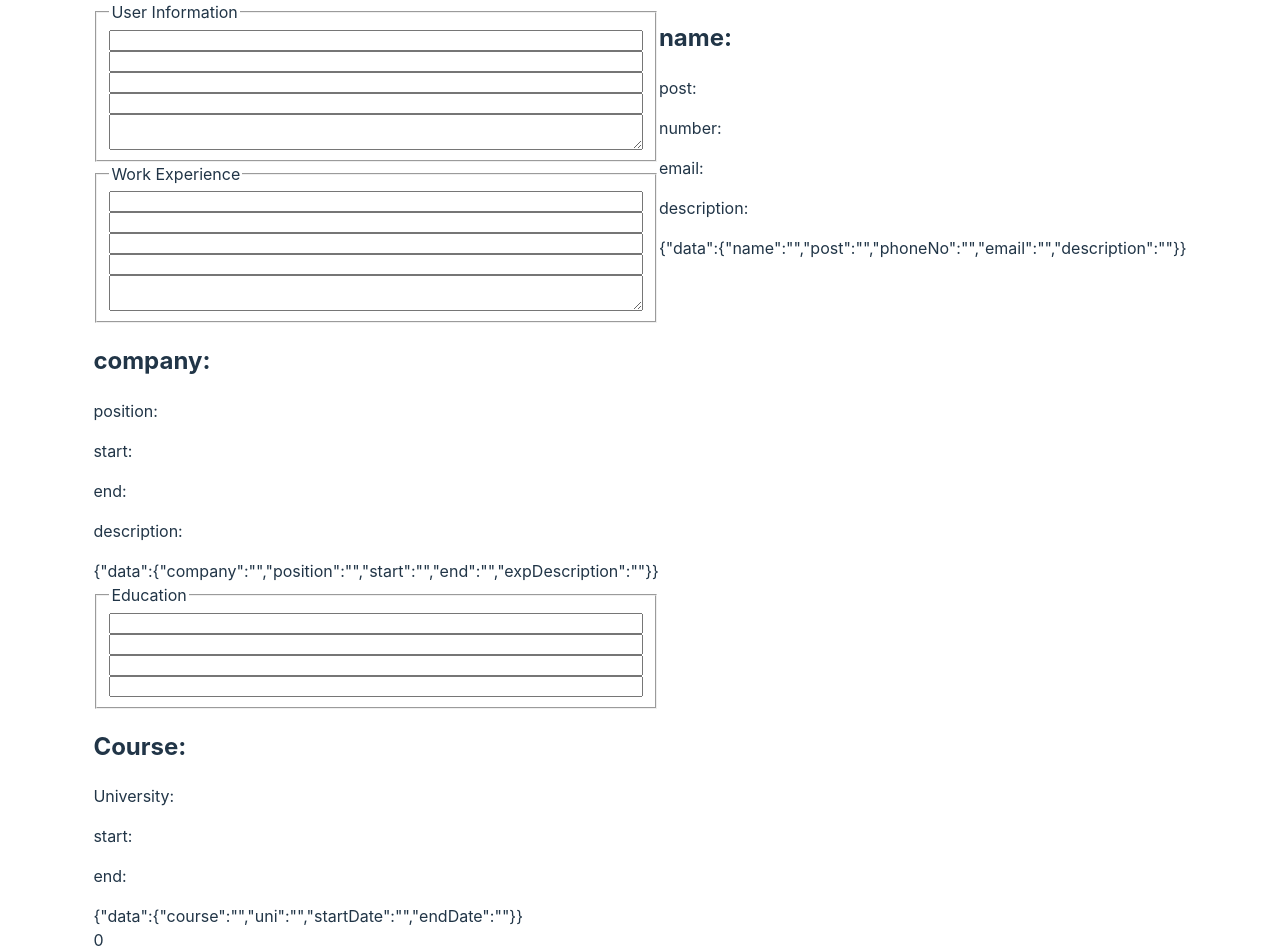
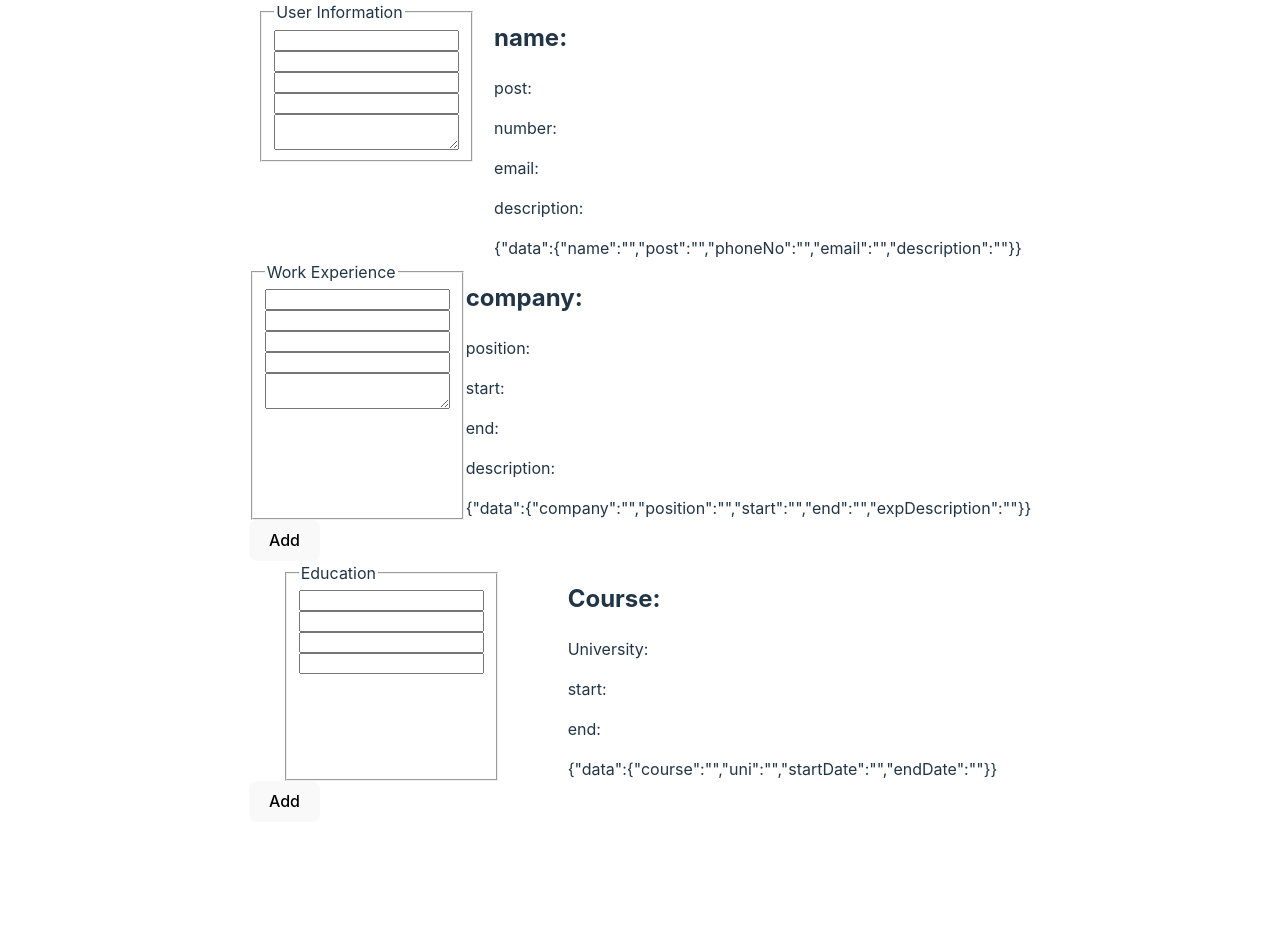
Before and after one commit to aaronsww/cv-application, a React (Vite) app: page / in a window 1280 px wide. Shown: the top 952 px of the page. After the commit the page ends 822 px from the top, so only its background shows below. Built offline with nearby package versions, Linux system fonts and the light colour scheme.

Commit message:
refactor: added all components in App.js

```diff
--- a/src/App.jsx
+++ b/src/App.jsx
@@ -1,6 +1,8 @@
 import React , {useState} from 'react';
 import './App.css'
 import General from './components/General';
+import Exp from './components/Exp';
+import Edu from './components/Edu';
 
 function App() {
 
@@ -12,17 +14,25 @@ function App() {
 
   function displayAgain()
   {
-    if(count !=0 && count < 5)
-    return <General/>
+    if(count !=0 )
+    return <Exp/>
+  }
+
+  function displayAgain2()
+  {
+    if(count !=0 )
+    return <Edu/>
   }
 
   return(
     <div >
       <General />
-      {/* <button onClick={handleContent} type="submit">Add</button> */}
-      <div>{count}</div>
-      <button onClick={incrementCount}>Increment</button>
+      <Exp/>
       {displayAgain()}
+        <button onClick={incrementCount}>Add</button>
+      <Edu/>
+      {displayAgain2()}
+        <button onClick={incrementCount}>Add</button>
     </div>
   )
 }
--- a/src/components/Edu.jsx
+++ b/src/components/Edu.jsx
@@ -5,7 +5,7 @@ function Exp() {
     const[eduInfo, setEduInfo] = useState({course: '', uni: '',startDate: '',endDate: '' })
 
   return (
-    <div>
+    <div  className='mainContainer'>
         <fieldset>
               <legend>Education</legend>
               <input type='text' value={eduInfo.course} onChange={(e) => setEduInfo({...eduInfo, course : e.target.value})}/>
@@ -13,9 +13,7 @@ function Exp() {
               <input type='text' value={eduInfo.startDate} onChange={e => setEduInfo({...eduInfo, startDate : e.target.value})}/>
               <input type='text' value={eduInfo.endDate} onChange={e => setEduInfo({...eduInfo, endDate : e.target.value})}/>
             </fieldset>
-          <div>
-            <EduDisplay data={eduInfo} />
-          </div>
+        <EduDisplay data={eduInfo} />
     </div>
   )
 }
--- a/src/components/Exp.jsx
+++ b/src/components/Exp.jsx
@@ -6,7 +6,7 @@ function Exp() {
     const[expInfo, setExpInfo] = useState({company: '', position: '',start: '',end: '', expDescription: ''})
 
   return (
-    <div>
+    <div  className='mainContainer'>
         <fieldset>
             <legend>Work Experience</legend>
             <input type='text' value={expInfo.company} onChange={(e) => setExpInfo({...expInfo, company : e.target.value})}/>
@@ -15,9 +15,7 @@ function Exp() {
             <input type='text' value={expInfo.end} onChange={e => setExpInfo({...expInfo, end : e.target.value})}/>
             <textarea type='text' value={expInfo.expDescription} onChange={e => setExpInfo({...expInfo, expDescription : e.target.value})}/>
           </fieldset>
-          <div>
-                <ExpDisplay data={expInfo} />
-          </div>
+        <ExpDisplay data={expInfo} />
     </div>
   )
 }
--- a/src/components/General.jsx
+++ b/src/components/General.jsx
@@ -1,12 +1,20 @@
 import React, {useState} from 'react';
 import '../App.css'
 import Display from './Display';
-import Exp from './Exp';
-import Edu from './Edu';
-
-import EduDisplay from './EduDisplay';
 
 function General() {
+
+  // const [count, setCount] = useState(0);
+
+  // const incrementCount = () => {
+  //   setCount(count + 1);
+  // };
+
+  // function displayAgain()
+  // {
+  //   if(count !=0 && count < 5)
+  //   return <Exp/>
+  // }
 
   const[info, setInfo] = useState({name: '', post: '',phoneNo: '',email: '', description: ''})
 
@@ -25,12 +33,9 @@ function General() {
               <input type='email' value={info.email} onChange={e => setInfo({...info, email : e.target.value})}/>
               <textarea type='text' value={info.description} onChange={e => setInfo({...info, description : e.target.value})}/>
             </fieldset>
-            <Exp/>
-            <Edu/>
+
         </div>
-        <div>
             <Display data={info} />
-        </div>
       </div>
   )
 }
```
